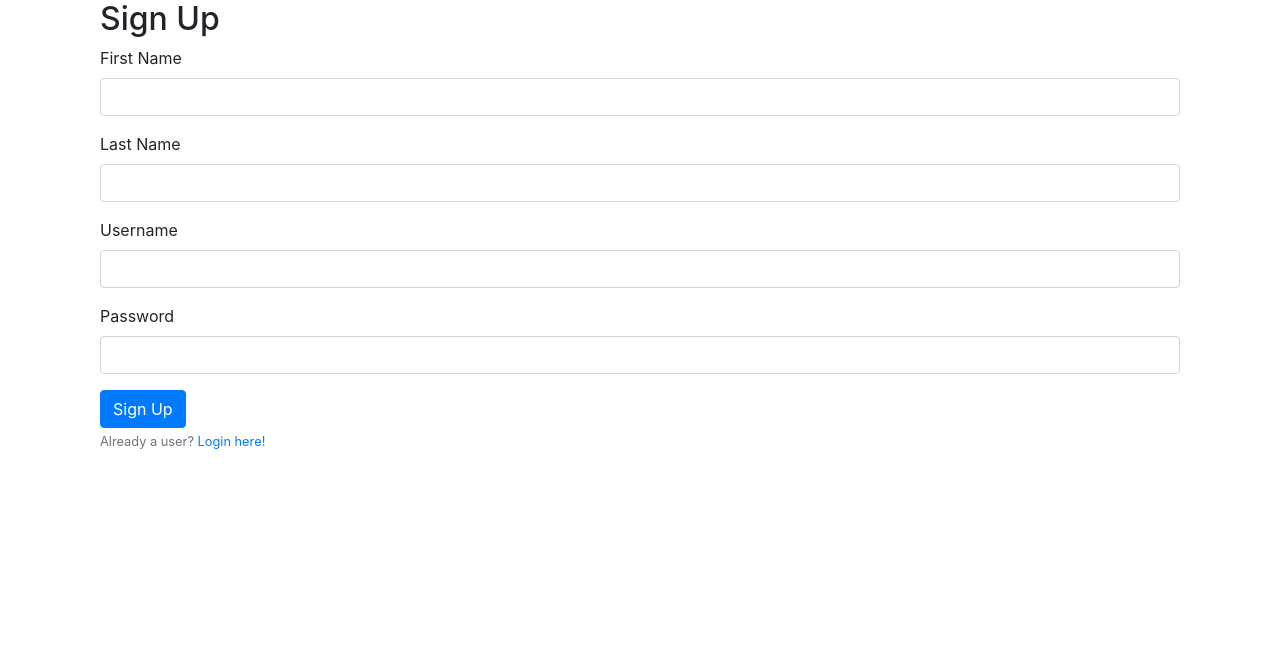
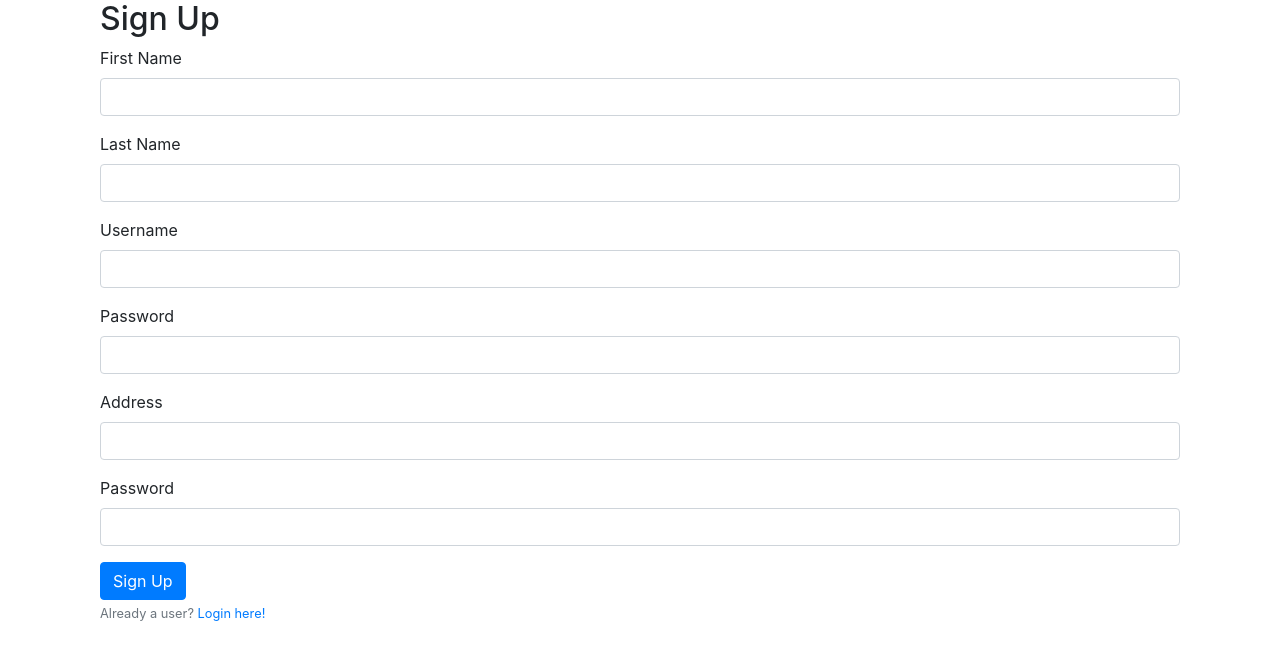
Before and after one commit to pawan-bharati/cricketFrontend, a React (Create React App) app: page /register in a window 1280 px wide. Shown: the top 660 px of the page. Built offline with nearby package versions, Linux system fonts and the light colour scheme.

Commit message:
editing progress in register

```diff
--- a/src/components/Register.js
+++ b/src/components/Register.js
@@ -76,6 +76,16 @@ export default class Register extends Component {
                         <Input type='password' name='password' id='password'
                             value={this.state.password} onChange={this.handleChange} />
                     </FormGroup>
+                    <FormGroup>
+                        <Label for='address'>Address</Label>
+                        <Input type='text' name='address' id='address'
+                            value={this.state.password} onChange={this.handleChange} />
+                    </FormGroup>
+                    <FormGroup>
+                        <Label for='number'>Password</Label>
+                        <Input type='text' name='number' id='number'
+                            value={this.state.password} onChange={this.handleChange} />
+                    </FormGroup>
                     <Button color='primary' onClick={this.register}>Sign Up</Button>
                     <FormText>Already a user? <Link to='/'> Login here!</Link></FormText>
                 </Form>
```
